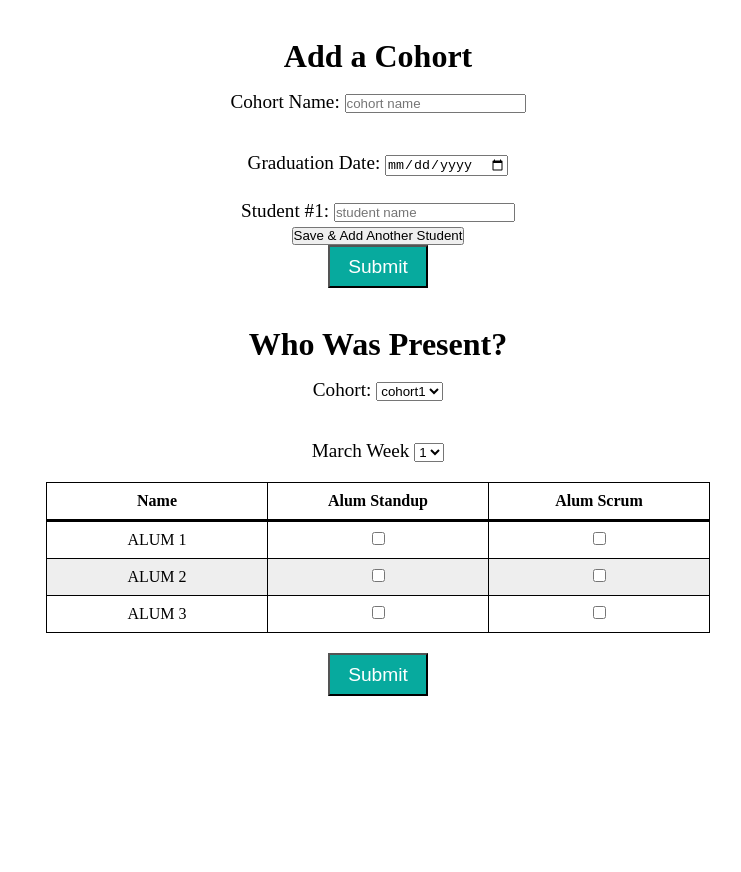
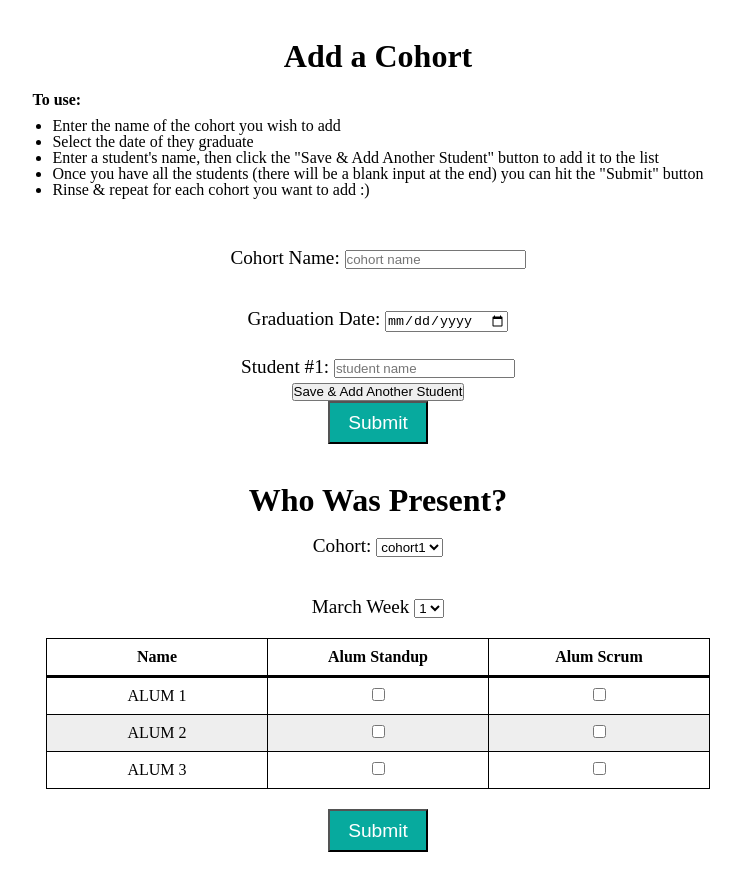
Before and after one commit to AwrenNuit/alum-tracker, a React (Create React App) app: page / in a window 1280 px wide. Shown: the whole page, without its empty margins (262-1003 px from the left). Before the commit the page ends 800 px from the top, so only its background shows below. Built offline with nearby package versions, Linux system fonts and the light colour scheme; no server answers.

Commit message:
added instructions for use, basic formatting to instructions

```diff
--- a/src/components/AddCohort/AddCohort.css
+++ b/src/components/AddCohort/AddCohort.css
@@ -1,6 +1,21 @@
 .add-cohort, .add-graduation {
   font-size: 1.2em;
   padding: 20px;
+}
+
+.add-directions {
+  display: inline-block;
+  max-width: 700px;
+  text-align: left;
+  margin: 20px 0;
+}
+
+.add-directions-container {
+  text-align: center;
+}
+
+.add-directions-list {
+  margin: 10px 20px;
 }
 
 .add-student {
--- a/src/components/AddCohort/AddCohort.js
+++ b/src/components/AddCohort/AddCohort.js
@@ -60,7 +60,20 @@ export default function AddCohort() {
     <div className="main-container">
       <h1>Add a Cohort</h1>
 
-      {/* paragraph explaining how buttons and form work */}
+      <div className="add-directions-container">
+        <div className="add-directions">
+          <p style={{fontWeight:'bold'}}>To use:</p>
+            <div className="add-directions-list">
+              <ul>
+                <li>Enter the name of the cohort you wish to add</li>
+                <li>Select the date of they graduate</li>
+                <li>Enter a student's name, then click the "Save & Add Another Student" button to add it to the list</li>
+                <li>Once you have all the students (there will be a blank input at the end) you can hit the "Submit" button</li>
+                <li>Rinse & repeat for each cohort you want to add :)</li>
+              </ul>
+            </div>
+        </div>
+      </div>
 
       <form onSubmit={handleSubmit}>
         <div className="add-cohort">
```
